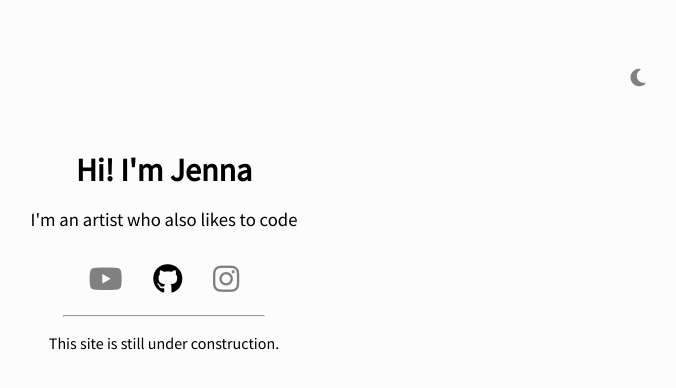
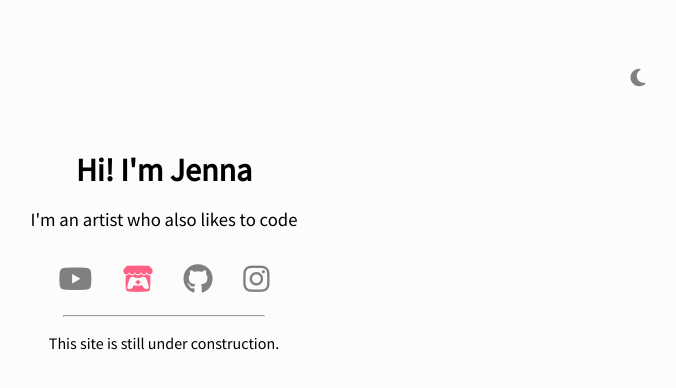
Before and after one commit to jennayey/jennayey.github.io, a plain HTML site: page index.html in a window 1280 px wide. In both pictures the pointer is over the icon 643 px from the left and 278 px from the top of the page. Shown: the whole page, without its empty margins (476-1152 px from the left). Drawn offline with Linux system fonts and the light colour scheme.

Commit message:
Added itch.io link and icon

```diff
--- a/css/dark-mode.css
+++ b/css/dark-mode.css
@@ -65,7 +65,10 @@ text-align: center;
 .fa-github:hover {
     color:white;
 }
+.fa-itch-io:hover {
+    color: rgb(255, 96, 131);
 
+}
 .fa-instagram:hover {
     color:rgb(253, 103, 198);
 }
--- a/css/style.css
+++ b/css/style.css
@@ -64,7 +64,10 @@ text-align: center;
 .fa-github:hover {
     color:black;
 }
+.fa-itch-io:hover {
+    color: rgb(255, 96, 131);
 
+}
 .fa-instagram:hover {
     color:rgb(253, 103, 198);
 }
--- a/index.html
+++ b/index.html
@@ -3,7 +3,7 @@
 
 <head>
 
-        <meta name="viewport" content="width=device-width, initial-scale=1.0">
+    <meta name="viewport" content="width=device-width, initial-scale=1.0">
     <title>Jennayey</title>
     <link id="light-reader" rel="stylesheet" type="text/css" href="css/style.css" />
     <link id="dark-reader" rel="stylesheet" href="css/dark-mode.css">
@@ -13,7 +13,7 @@
 
 <body id="whole-container">
 
-        <i id="darkModeToggle" onlick="toggleDarkMode()" class="top-container fas fa-moon"> </i>
+    <i id="darkModeToggle" onlick="toggleDarkMode()" class="top-container fas fa-moon"> </i>
 
     <div class="container item-main">
         <div>
@@ -27,6 +27,8 @@
             <div class="item">
                 <a href="https://www.youtube.com/channel/UC7yd09luYKIhaeDwTRVTKbQ/" target="_blank"> <i
                         class="fab fa-youtube"></i> </a>
+                <a href="https://jennayey.itch.io/" target="_blank"> <i class="fab fa-itch-io"></i></i> </a>
+
                 <a href="https://github.com/jennayey" target="_blank"> <i class="fab fa-github"></i> </a>
                 <a href="https://www.instagram.com/jennayey_/" target="_blank"> <i class="fab fa-instagram"></i> </a>
                 <!--  <a href="https://dev.to/jennayey" target="_blank"> <i class="fab fa-dev"></i> </a> -->
```
